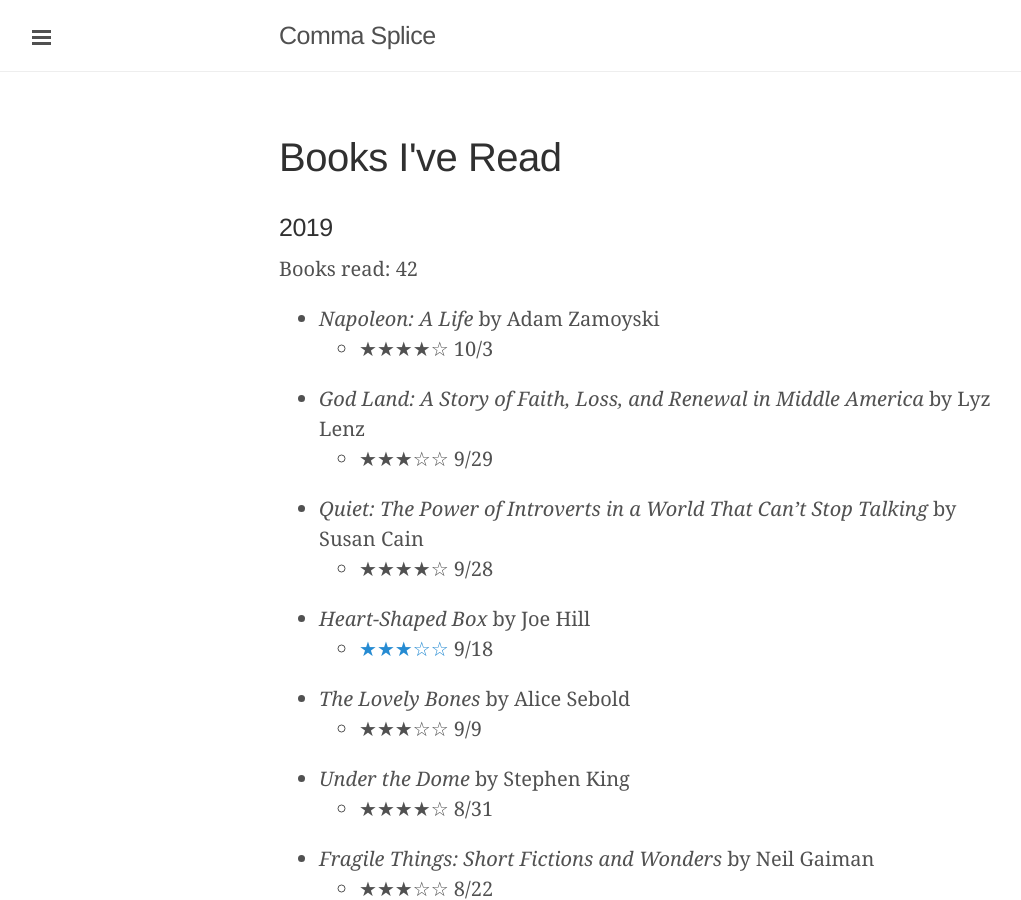
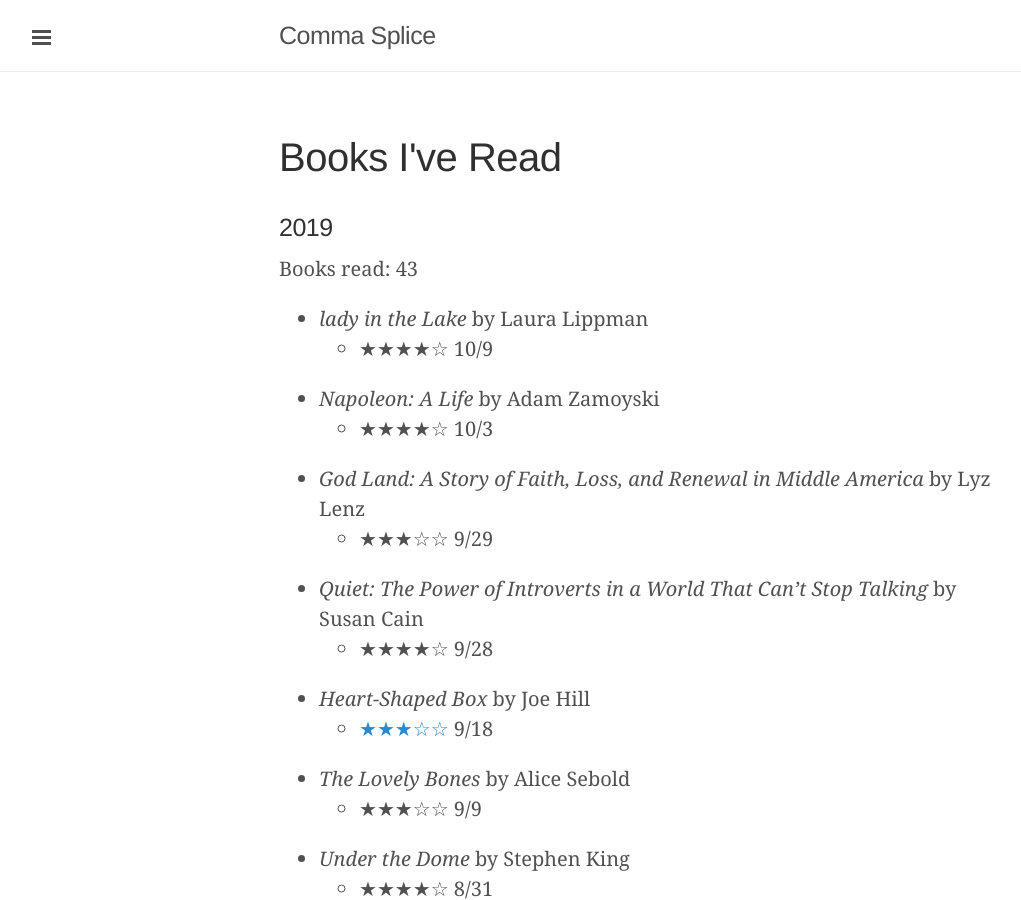
Before and after one commit to davidixon/davidixon.github.io, a Jekyll site: the page built from books.md, in a window 1280 px wide and 900 px high. Shown: the whole window, without its empty margins (1-1022 px from the left). Built offline with Jekyll 4.4.1, drawn with Linux system fonts in a browser that asks for light colours.

Commit message:
Updated book log

```diff
--- a/books.md
+++ b/books.md
@@ -6,8 +6,10 @@ permalink: /books/
 
 ### 2019
 
-Books read: 42
+Books read: 43
 
+* *lady in the Lake* by Laura Lippman
+  * ★★★★☆ 10/9
 * *Napoleon: A Life* by Adam Zamoyski
   * ★★★★☆ 10/3
 * *God Land: A Story of Faith, Loss, and Renewal in Middle America* by Lyz Lenz
```
